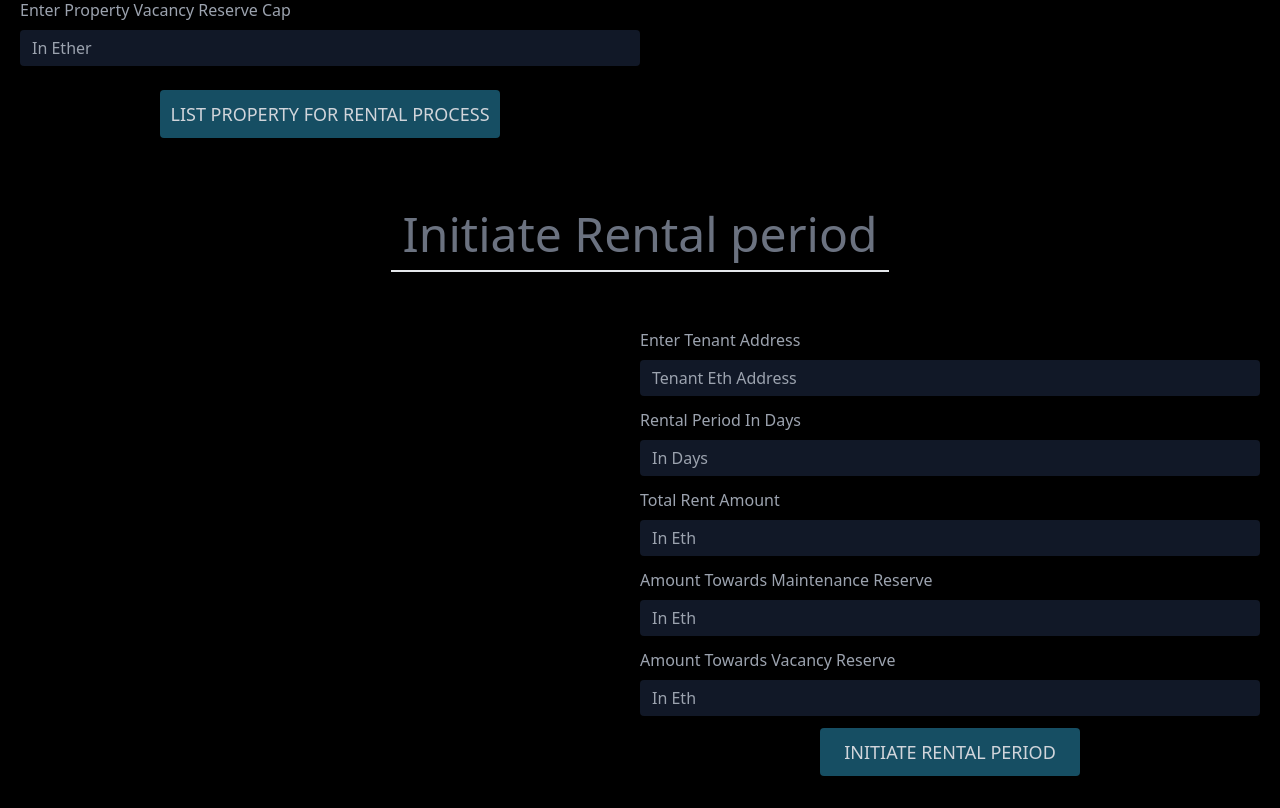
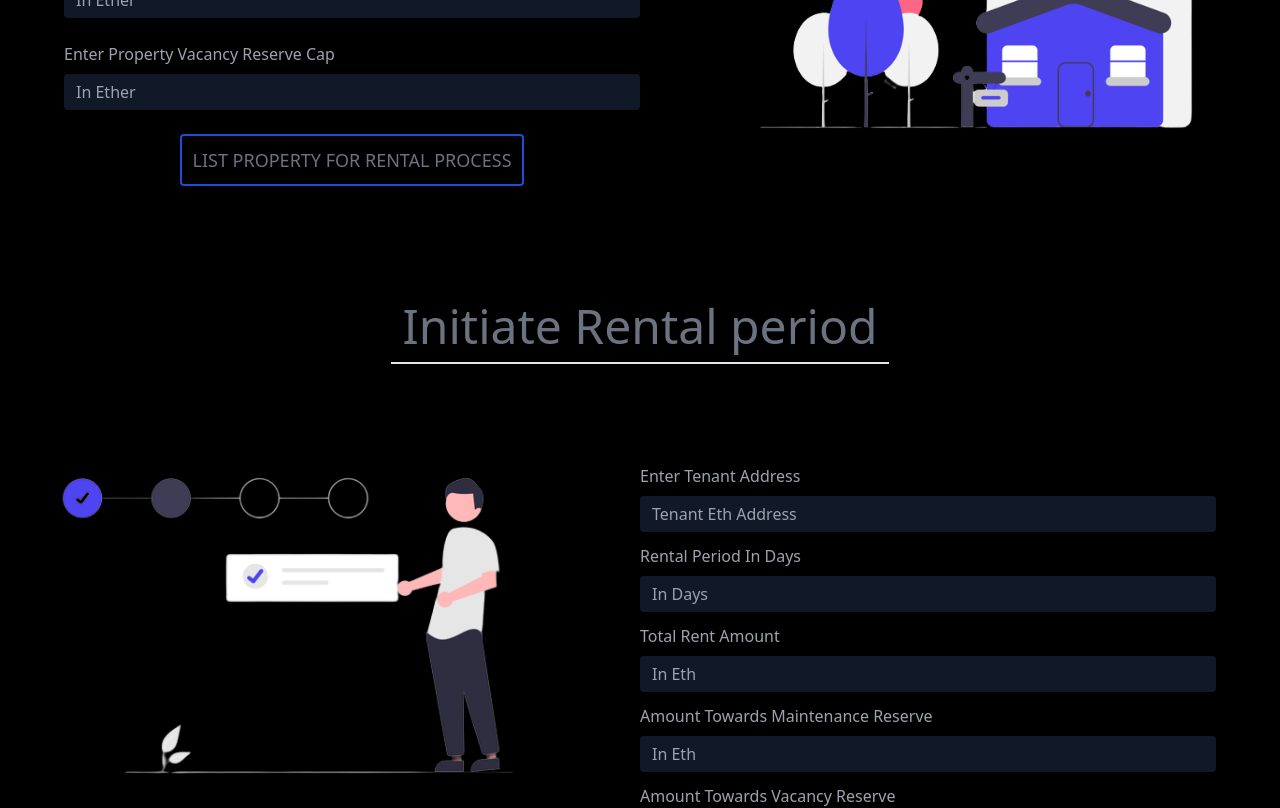
Before and after one commit to shubham-rewale/Estate-Tokenization-FE-Rent, a React (Vite) app: page /rentOperations/1 in a window 1280 px wide. Shown: the part 1000-1808 px from the top of the page. Built offline with nearby package versions, Linux system fonts and the light colour scheme; no server answers.

Commit message:
added API instead of contract calling and added loader

```diff
--- a/src/RentOperationDetails.jsx
+++ b/src/RentOperationDetails.jsx
@@ -4,6 +4,10 @@ import { useLocation } from "react-router-dom";
 import { ABI, MUMBAI_ADDRESS } from "./contracts/RentalProperties";
 import AxiosInstance from "./utils/axiosInstance";
 import connectToMetamask from "./utils/connectTometamask";
+import List_For_Rental from "./assets/List_For_Rental.png";
+import Initiate from "./assets/Initiate.png";
+import { LoadingModal } from "./Modal";
+import loaderGIF from "./assets/loader.gif";
 
 const RentOperationDetails = () => {
   const [listPropertydetails, setListPropertydetails] = useState({
@@ -25,59 +29,29 @@ const RentOperationDetails = () => {
     dailyRent: "",
     rentDeposits: "",
   });
+  const [reloadComponent, setReloadComponent] = useState(true);
+  const [showLoader, setShowLoader] = useState(false);
 
   const location = useLocation();
   //fetching the token id from url
   const tokenId = location.pathname.split("/")[2];
-  // const propertyStatus = {
-  //   propertyStatus: "Property is currently vacant",
-  //   tenant: "0x0000000000000000000000000000000000000000",
-  //   rentalPeriod: "1",
-  //   noOfCompletedDays: "0",
-  //   dailyRent: "0",
-  // };
 
   useEffect(() => {
     (async () => {
-      const provider = new ethers.providers.Web3Provider(window.ethereum);
-      const network = await provider.getNetwork();
-      if (network.chainId != 80001) {
-        window.alert("Connect to Mumbai network");
-      } else {
-        try {
-          const rentalProperties = new ethers.Contract(
-            MUMBAI_ADDRESS,
-            ABI,
-            provider
-          );
-          const status = await rentalProperties.getPropertyStatus(tokenId);
-          const rentDeposits = await rentalProperties.getPropertyRentDeposits(
-            tokenId
-          );
-          console.log(rentDeposits);
-          console.log(status);
-          setpropertyStatus({
-            propertyStatus: "occupied",
-            tenant: status._tenant,
-            rentalPeriod: Number(status._rentalPeriod._hex),
-            noOfCompletedDays: Number(status._noOfCompletedDays._hex),
-            dailyRent: ethers.utils.formatEther(
-              Number(status._dailyRent._hex).toString()
-            ),
-            rentDeposits: ethers.utils.formatEther(
-              Number(rentDeposits._hex).toString()
-            ),
-          });
-        } catch (err) {
-          if (err.code === "CALL_EXCEPTION") {
-            console.log("Data Not found");
-          } else {
-            console.log(err);
-          }
-        }
-      }
+      const response = await AxiosInstance(
+        `api/property/getPropertyRentalStatus/${tokenId}`
+      );
+      const data = response.data.details;
+      setpropertyStatus({
+        propertyStatus: response.data.propertyStatus,
+        tenant: data ? data.tenant : "",
+        rentalPeriod: data ? data.rentalPeriod : "",
+        noOfCompletedDays: data ? data.noOfCompletedDays : "",
+        dailyRent: data ? data.dailyRent : "",
+        rentDeposits: data ? data.rentDeposits : "",
+      });
     })();
-  }, []);
+  }, [reloadComponent]);
   const handleListForm = (e) => {
     setListPropertydetails((prev) => {
       return {
@@ -105,7 +79,7 @@ const RentOperationDetails = () => {
         alert("connect you metamask to Mumbai network");
         return;
       }
-      console.log(accounts);
+      // console.log(accounts);
       const rentalPropertiesReadWrite = new ethers.Contract(
         MUMBAI_ADDRESS,
         ABI,
@@ -118,9 +92,14 @@ const RentOperationDetails = () => {
           maintenanceReserveCapAmount,
           vacancyReserveCapAmount
         );
-      const listPropertyTxFinality = await listPropertyTx.wait();
-      if (listPropertyTxFinality.blockNumber != null) {
+      setShowLoader(true);
+      const txFinality = await listPropertyTx.wait();
+      if (txFinality.blockNumber != null) {
+        let changeListingStatusResponse = await AxiosInstance.patch(
+          `api/property/changeListingStatus/${tokenId}`
+        );
         alert("Successfully listed property");
+        setReloadComponent(!reloadComponent);
       } else {
         alert("something Went Wrong, try again");
       }
@@ -131,7 +110,7 @@ const RentOperationDetails = () => {
         console.log(err);
       }
     }
-
+    setShowLoader(false);
     // console.log(maintenanceReserveCapAmount, vacancyReserveCapAmount);
   };
 
@@ -167,7 +146,7 @@ const RentOperationDetails = () => {
         alert("connect you metamask to Mumbai network");
         return;
       }
-      console.log(accounts);
+      // console.log(accounts);
       const rentalPropertiesReadWrite = new ethers.Contract(
         MUMBAI_ADDRESS,
         ABI,
@@ -183,11 +162,12 @@ const RentOperationDetails = () => {
           amountToVacancyReserve,
           { value: totalRentAmount }
         );
+      setShowLoader(true);
       const initialRentalTxFinality = await initialRentalTx.wait();
-      console.log(initialRentalTxFinality);
+      // console.log(initialRentalTxFinality);
       if (initialRentalTxFinality.blockNumber != null) {
         alert("Successfully Initiated the rental Period");
-        window.location.reload(false);
+        setReloadComponent(!reloadComponent);
       } else {
         alert("something Went Wrong, try again");
       }
@@ -198,6 +178,7 @@ const RentOperationDetails = () => {
         console.log(err);
       }
     }
+    setShowLoader(false);
   };
   const handleTerminateRentalPeriod = async (e) => {
     try {
@@ -208,7 +189,7 @@ const RentOperationDetails = () => {
         alert("connect you metamask to Mumbai network");
         return;
       }
-      console.log(accounts);
+      // console.log(accounts);
       const rentalPropertiesReadWrite = new ethers.Contract(
         MUMBAI_ADDRESS,
         ABI,
@@ -217,11 +198,12 @@ const RentOperationDetails = () => {
 
       const terminateRentalTx =
         await rentalPropertiesReadWrite.terminateRentalPeriod(tokenId);
+      setShowLoader(true);
       const terminateRentalTxFinality = await terminateRentalTx.wait();
       // console.log(terminateRentalTxFinality);
       if (terminateRentalTxFinality.blockNumber != null) {
         alert("Successfully Terminated the rental Period");
-        window.location.reload(false);
+        setReloadComponent(!reloadComponent);
       } else {
         alert("something Went Wrong, try again");
       }
@@ -232,6 +214,7 @@ const RentOperationDetails = () => {
         console.log(err);
       }
     }
+    setShowLoader(false);
   };
 
   const handleDistributeRentAmount = async (e) => {
@@ -243,7 +226,7 @@ const RentOperationDetails = () => {
         alert("connect you metamask to Mumbai network");
         return;
       }
-      console.log(accounts);
+
       const rentalPropertiesReadWrite = new ethers.Contract(
         MUMBAI_ADDRESS,
         ABI,
@@ -257,11 +240,13 @@ const RentOperationDetails = () => {
       // console.log(owners);
       const distributeRentalAmountTx =
         await rentalPropertiesReadWrite.distributeRentAmount(tokenId, owners);
+      setShowLoader(true);
       const distributeRentalAmountTxFinality =
         await distributeRentalAmountTx.wait();
       // console.log(terminateRentalTxFinality);
       if (distributeRentalAmountTxFinality.blockNumber != null) {
         alert("Successfully Distribute Rent");
+        setReloadComponent(!reloadComponent);
         // window.location.reload(false);
       } else {
         alert("something Went Wrong, try again");
@@ -273,6 +258,7 @@ const RentOperationDetails = () => {
         console.log(err);
       }
     }
+    setShowLoader(false);
   };
   return (
     <div className="RentOperations min-h-screen bg-black text-white">
@@ -284,7 +270,7 @@ const RentOperationDetails = () => {
           <p className=" w-fit text-5xl p-4 mx-auto border-4 rounded">
             Property Status
           </p>
-          {propertyStatus.rentalPeriod ? (
+          {propertyStatus.propertyStatus === "Occupied" ? (
             <div className="">
               <div className="statusDetails p-3 my-9 text-2xl">
                 <p className="m-2 ">
@@ -356,7 +342,7 @@ const RentOperationDetails = () => {
           Rental Property Details
         </p>
         <div className="Container2 flex my-10">
-          <div className="leftFormContainer flex-1 p-5">
+          <div className="leftFormContainer flex-1 p-16">
             <form onSubmit={handleListPropertySubmit}>
               <div className="form-group my-3">
                 <label
@@ -415,9 +401,10 @@ const RentOperationDetails = () => {
       block
       mx-auto
       p-2.5
-      text-lg
-      bg-cyan-900
-      text-gray-300
+      text-lg hover:bg-blue-700
+        border-2
+       border-blue-700
+      text-gray-500
       uppercase
       rounded
        hover:text-black"
@@ -426,7 +413,9 @@ const RentOperationDetails = () => {
               </button>
             </form>
           </div>
-          <div className="rightBlackContainer flex-1"></div>
+          <div className="rightBlackContainer flex-1">
+            <img src={List_For_Rental} alt="List_For_Rental" />
+          </div>
         </div>
       </div>
 
@@ -435,8 +424,10 @@ const RentOperationDetails = () => {
           Initiate Rental period
         </p>
         <div className="Container3 flex mt-6 pb-6">
-          <div className="leftBlackContainer flex-1"></div>
-          <div className="rightFormContainer flex-1 p-5">
+          <div className="leftBlackContainer flex-1 pt-12">
+            <img src={Initiate} alt="Initiate" />
+          </div>
+          <div className="rightFormContainer flex-1 p-16">
             <form onSubmit={handleInitiateRentalSubmit}>
               <div className="form-group my-3">
                 <label
@@ -574,8 +565,10 @@ const RentOperationDetails = () => {
       px-6
       py-2.5
       text-lg
-      bg-cyan-900
-      text-gray-300
+      hover:bg-blue-700
+        border-2
+       border-blue-700
+      text-gray-500
       uppercase
       rounded
        hover:text-black"
@@ -586,6 +579,17 @@ const RentOperationDetails = () => {
           </div>
         </div>
       </div>
+      <LoadingModal show={showLoader}>
+        <div
+          className="flex justify-center items-center flex-col"
+          style={{ height: "100%" }}
+        >
+          <div>
+            <img src={loaderGIF} alt="blockGIF" style={{ width: "50px" }} />
+          </div>
+          <p className=" text-2xl mt-10">This will take seconds</p>
+        </div>
+      </LoadingModal>
     </div>
   );
 };
```
